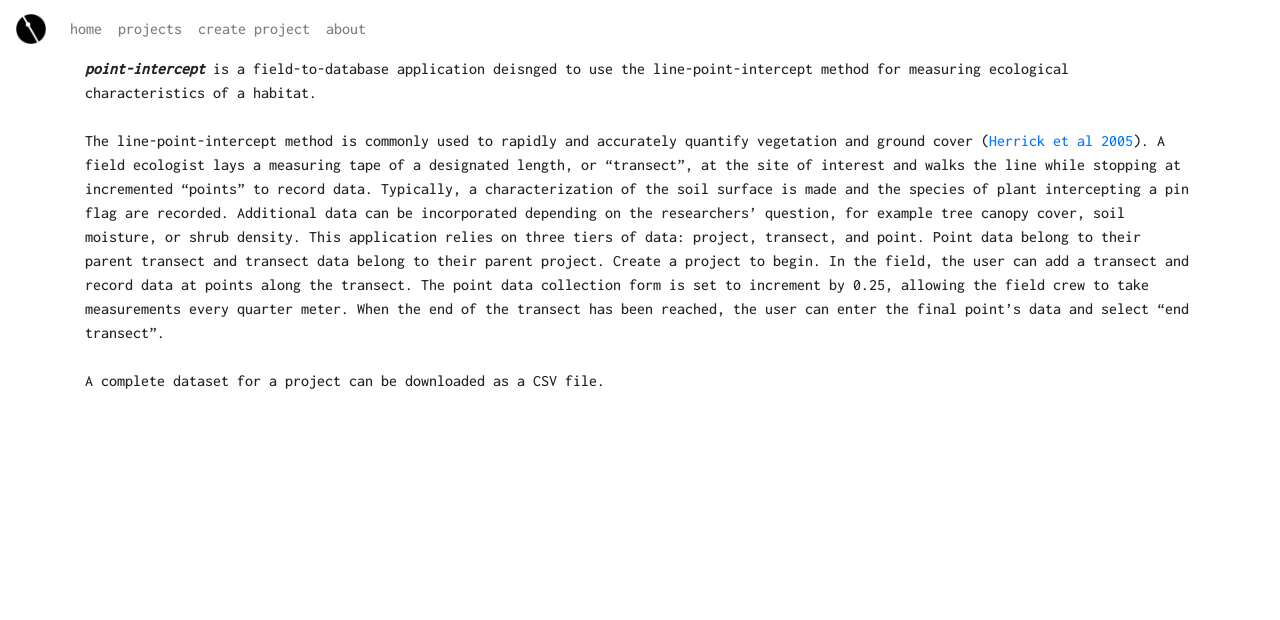
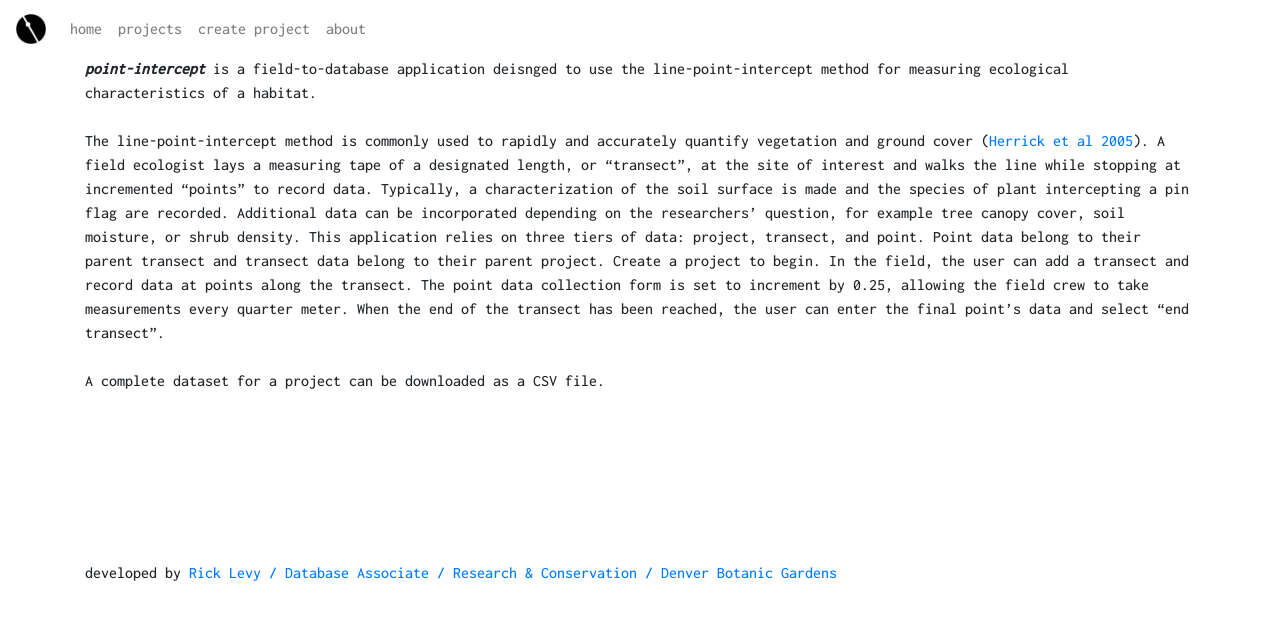
Before and after one commit to ricklevy21/point-intercept, a React (Create React App) app in the folder client/: page /about in a window 1280 px wide. Shown: the top 620 px of the page. Built offline with nearby package versions, Linux system fonts and the light colour scheme.

Commit message:
about mods

```diff
--- a/client/src/pages/About.js
+++ b/client/src/pages/About.js
@@ -14,6 +14,15 @@
             <br/>
             <br/>
             A complete dataset for a project can be downloaded as a CSV file.
+            <br/>
+            <br/>
+            <br/>
+            <br/>
+            <br/>
+            <br/>
+            <br/>
+            <br/>
+            developed by <a href = "https://www.botanicgardens.org/team/profile/rick-levy">Rick Levy / Database Associate / Research & Conservation / Denver Botanic Gardens</a>
         </p>
         </>
     )
```
